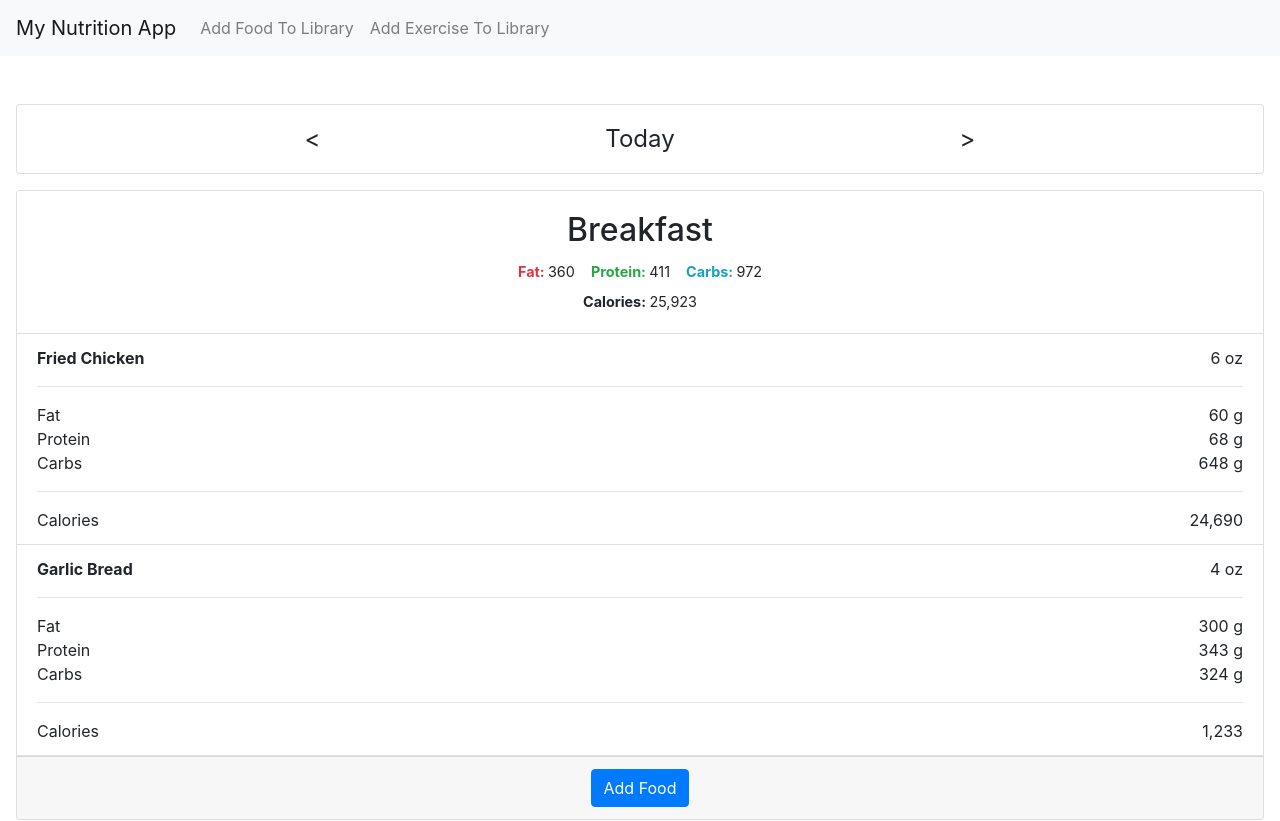
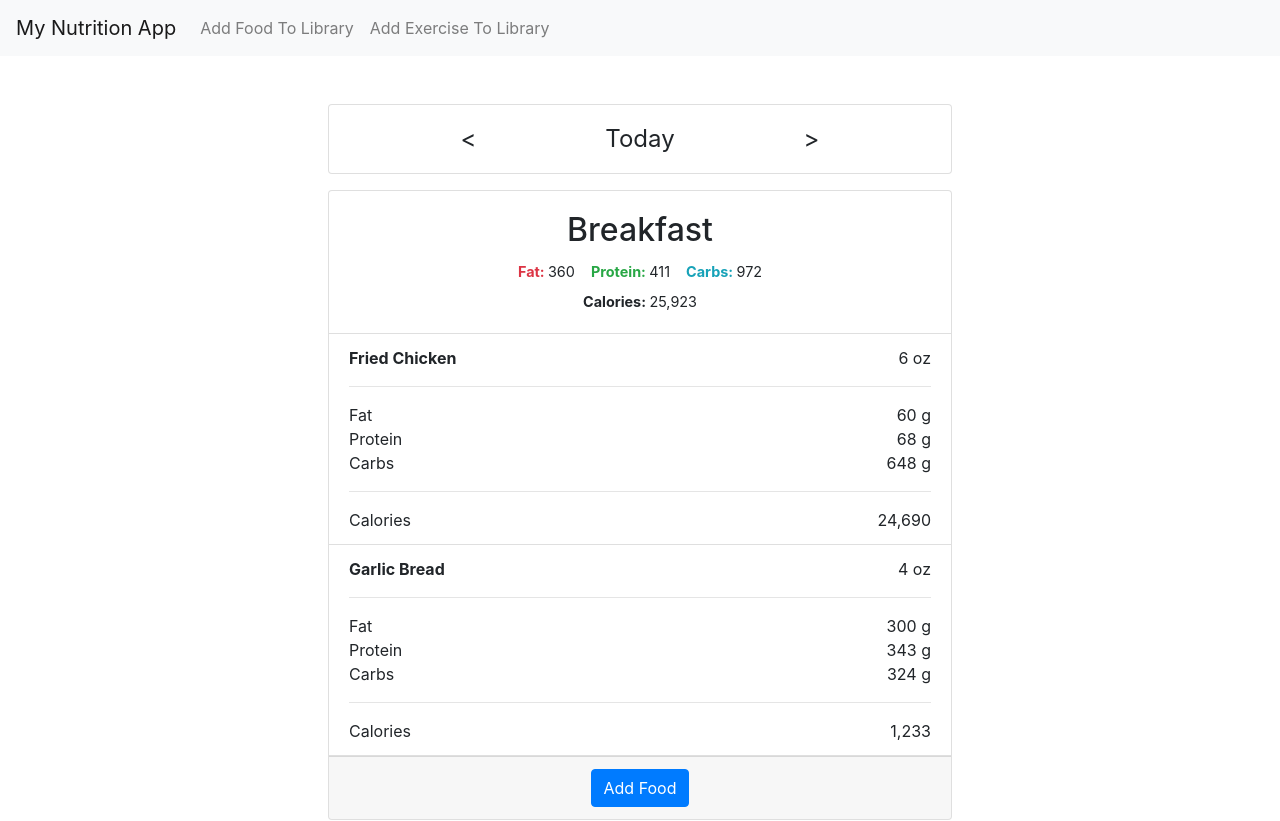
Before and after one commit to ctram/my-nutrition-app, a React (Create React App) app: page / in a window 1280 px wide. Shown: the top 821 px of the page. Built offline with nearby package versions, Linux system fonts and the light colour scheme.

Commit message:
give pages responsive width

```diff
--- a/src/pages/PageAddExerciseToLibrary.js
+++ b/src/pages/PageAddExerciseToLibrary.js
@@ -13,7 +13,7 @@ class PageAddExerciseToLibrary extends React.Component {
     };
 
     return (
-      <div className="page-add-food-to-library">
+      <div className="page-add-food-to-library page-responsive-width">
         <Link to="/" className="btn btn-secondary">
           Back To Diary
         </Link>
--- a/src/pages/PageAddFoodToLibrary.js
+++ b/src/pages/PageAddFoodToLibrary.js
@@ -33,7 +33,7 @@ class PageAddFoodToLibrary extends React.Component {
 
 
     return (
-      <div className="page-add-food-to-library">
+      <div className="page-add-food-to-library page-responsive-width">
         <Link to="/" className="btn btn-secondary">
           Back To Diary
         </Link>
--- a/src/pages/PageDay.js
+++ b/src/pages/PageDay.js
@@ -158,7 +158,7 @@ class PageDay extends React.Component {
     }
 
     return (
-      <div className="day">
+      <div className="page-day page-responsive-width">
         {domModal}
         <NavDate date={date} onChangeDate={onChangeDate} />
         <div className="py-3">
```
